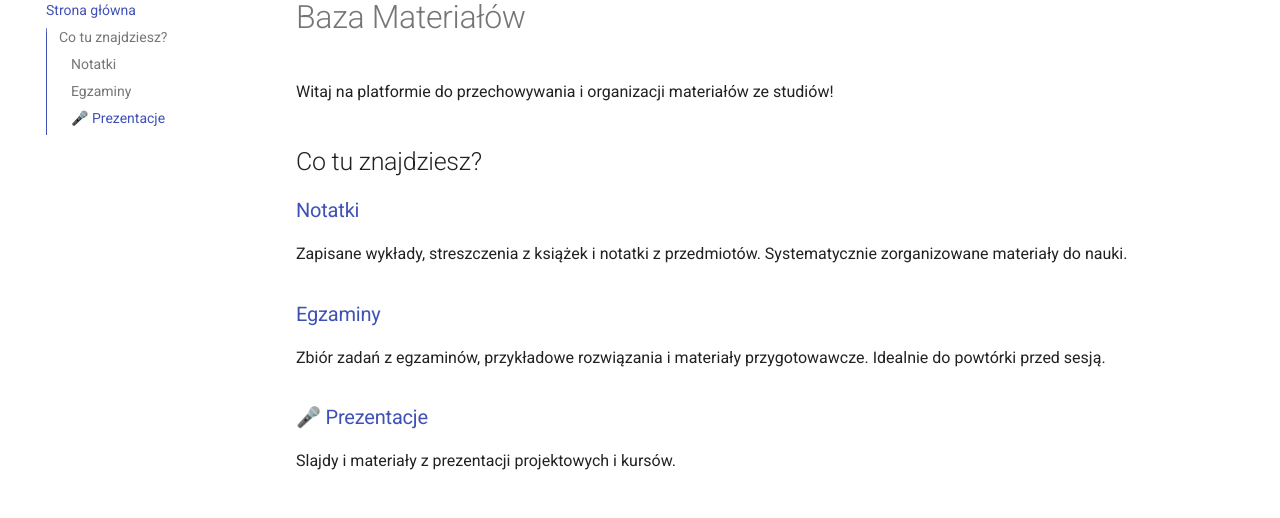
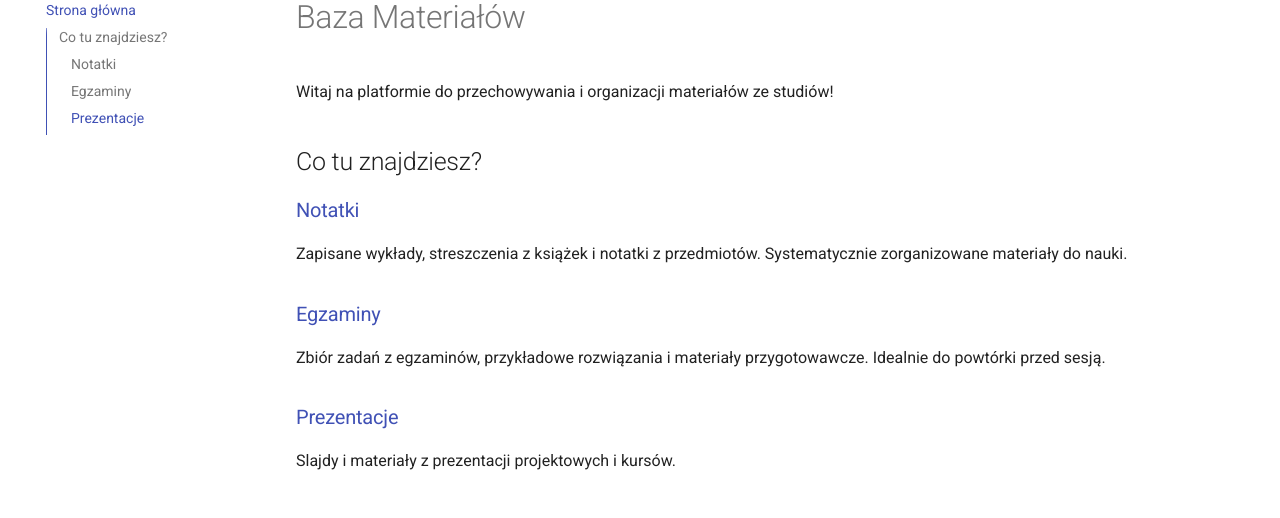
Before and after one commit to PjoteR5/Piotr_portfolio, an MkDocs documentation site: the page built from docs/index.md, in a window 1280 px wide. Shown: the part 149-667 px from the top of the page. Built offline with MkDocs 1.6.1 and Material for MkDocs 9.7.7, drawn with Linux system fonts in a browser that asks for light colours.

Commit message:
Small repair

```diff
--- a/docs/index.md
+++ b/docs/index.md
@@ -10,5 +10,5 @@ Zapisane wykłady, streszczenia z książek i notatki z przedmiotów. Systematyc
 ### [Egzaminy](/exams/)
 Zbiór zadań z egzaminów, przykładowe rozwiązania i materiały przygotowawcze. Idealnie do powtórki przed sesją.
 
-### 🎤 [Prezentacje](/presentations/)
+### [Prezentacje](/presentations/)
 Slajdy i materiały z prezentacji projektowych i kursów.
```
Also changed, not shown: docs/notes/index.md (+2 -2 lines).
